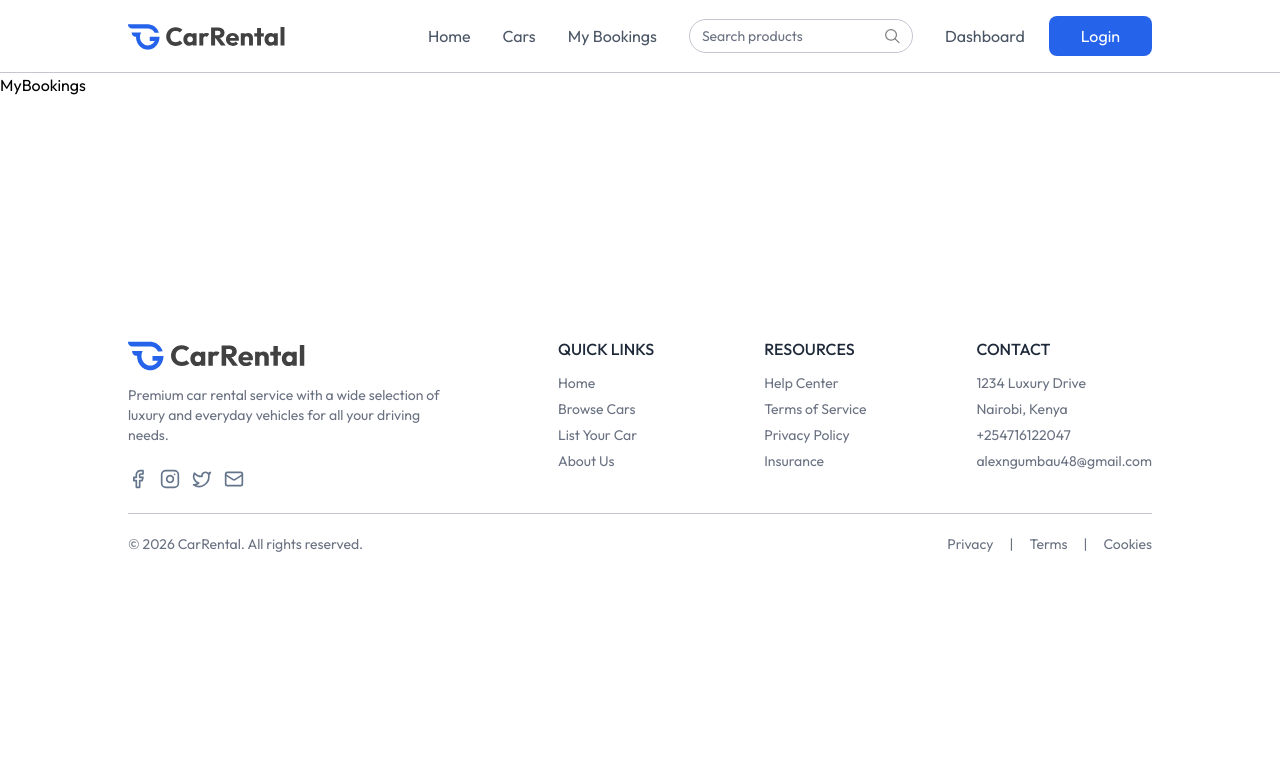
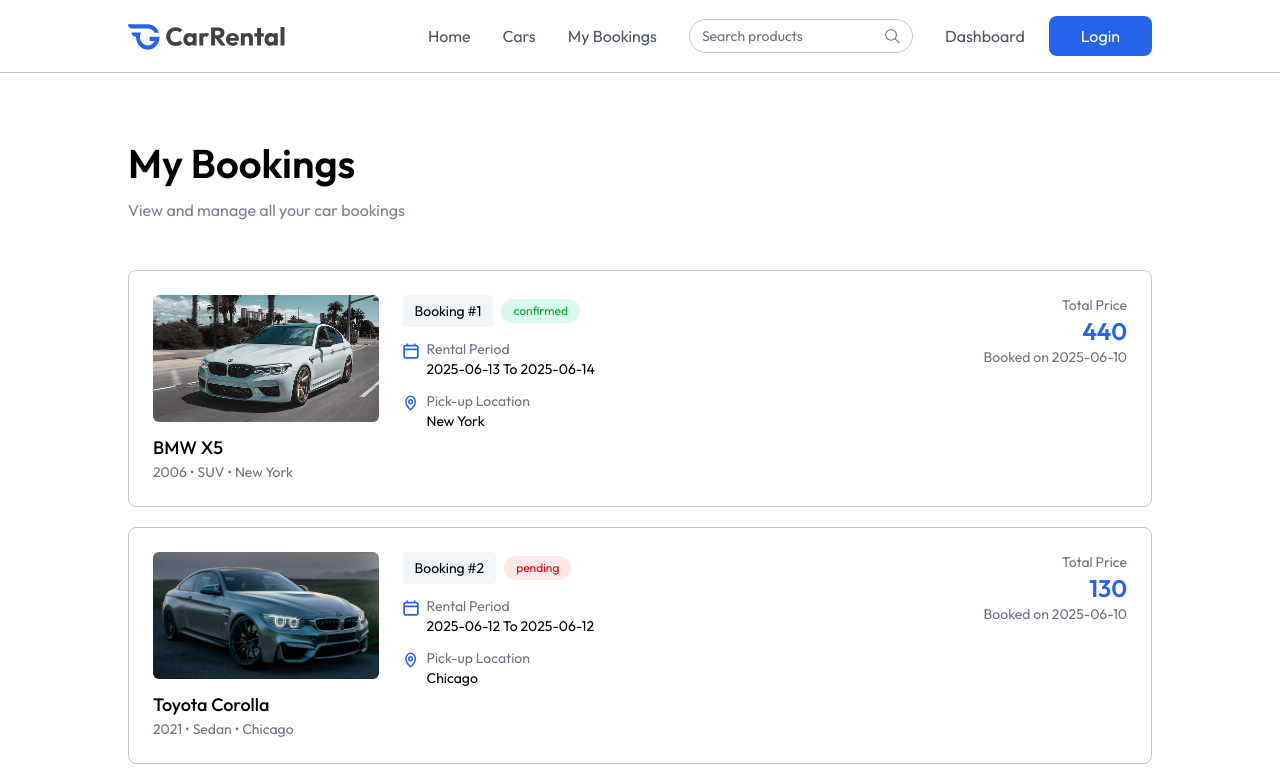
Before and after one commit to alexngumbau/CAR-RENTAL, a React (Vite) app in the folder client/: page /my-bookings in a window 1280 px wide. Shown: the top 782 px of the page. Built offline with nearby package versions, Linux system fonts and the light colour scheme.

Commit message:
completed my bookings page

```diff
--- a/client/src/pages/MyBookings.jsx
+++ b/client/src/pages/MyBookings.jsx
@@ -1,9 +1,108 @@
-import React from 'react'
+import React, { useEffect, useState } from "react";
+import { assets, dummyMyBookingsData } from "../assets/assets";
+import Title from "../components/Title";
 
 const MyBookings = () => {
+  const [bookings, setBookings] = useState([]);
+  const currency = import.meta.env.VITE_CURRENCY;
+
+  const fetchMyBookings = async () => {
+    setBookings(dummyMyBookingsData);
+  };
+
+  useEffect(() => {
+    fetchMyBookings();
+  }, []);
   return (
-    <div>MyBookings</div>
-  )
-}
+    <div className="px-6 md:px-16 lg:px-24 xl:px-32 2xl:px-48 mt-16 text-sm max-w-7xl">
+      <Title
+        title="My Bookings"
+        subTitle="View and manage all your car bookings"
+        align="left"
+      />
 
-export default MyBookings
+      <div>
+        {bookings.map((booking, index) => (
+          <div
+            key={booking._id}
+            className="grid grid-cols-1 md:grid-cols-4 gap-6 p-6 border border-borderColor rounded-lg mt-5 first:mt-12"
+          >
+            {/* Car Image + Info */}
+            <div className="md:col-span-1">
+              <div className="rounded-md overflow-hidden mb-3">
+                <img
+                  src={booking.car.image}
+                  alt=""
+                  className="w-full h-auto aspect-video object-cover"
+                />
+              </div>
+              <p className="text-lg font-medium mt-2">
+                {booking.car.brand} {booking.car.model}
+              </p>
+
+              <p className="text-gray-500">
+                {booking.car.year} • {booking.car.category} •{" "}
+                {booking.car.location}
+              </p>
+            </div>
+
+            {/* Booking Info */}
+            <div className="md:col-span-2">
+              <div className="flex items-center gap-2">
+                <p className="px-3 py-1.5 bg-light rounded">
+                  Booking #{index + 1}
+                </p>
+                <p
+                  className={`px-3 py-1 text-xs rounded-full ${booking.status === "confirmed" ? "bg-green-400/15 text-green-600" : "bg-red-400/15 text-red-600"}`}
+                >
+                  {booking.status}
+                </p>
+              </div>
+
+              <div className="flex items-start gap-2 mt-3">
+                <img
+                  src={assets.calendar_icon_colored}
+                  alt=""
+                  className="w-4 h-4 mt-1"
+                />
+                <div>
+                  <p className="text-gray-500">Rental Period</p>
+                  <p>
+                    {booking.pickupDate.split("T")[0]} To{" "}
+                    {booking.returnDate.split("T")[0]}
+                  </p>
+                </div>
+              </div>
+
+              <div className="flex items-start gap-2 mt-3">
+                <img
+                  src={assets.location_icon_colored}
+                  alt=""
+                  className="w-4 h-4 mt-1"
+                />
+                <div>
+                  <p className="text-gray-500">Pick-up Location</p>
+                  <p>{booking.car.location}</p>
+                </div>
+              </div>
+            </div>
+
+            {/* Price */}
+            <div className="md:col-span-1 flex flex-col justify-between gap-6">
+              <div className="text-sm text-gray-500 text-right">
+                <p>Total Price</p>
+                <h1 className="text-2xl font-semibold text-primary">
+                  {currency}
+                  {booking.price}
+                </h1>
+                <p>Booked on {booking.createdAt.split("T")[0]}</p>
+              </div>
+            </div>
+          </div>
+        ))}
+      </div>
+    </div>
+  );
+};
+
+export default MyBookings;
```
